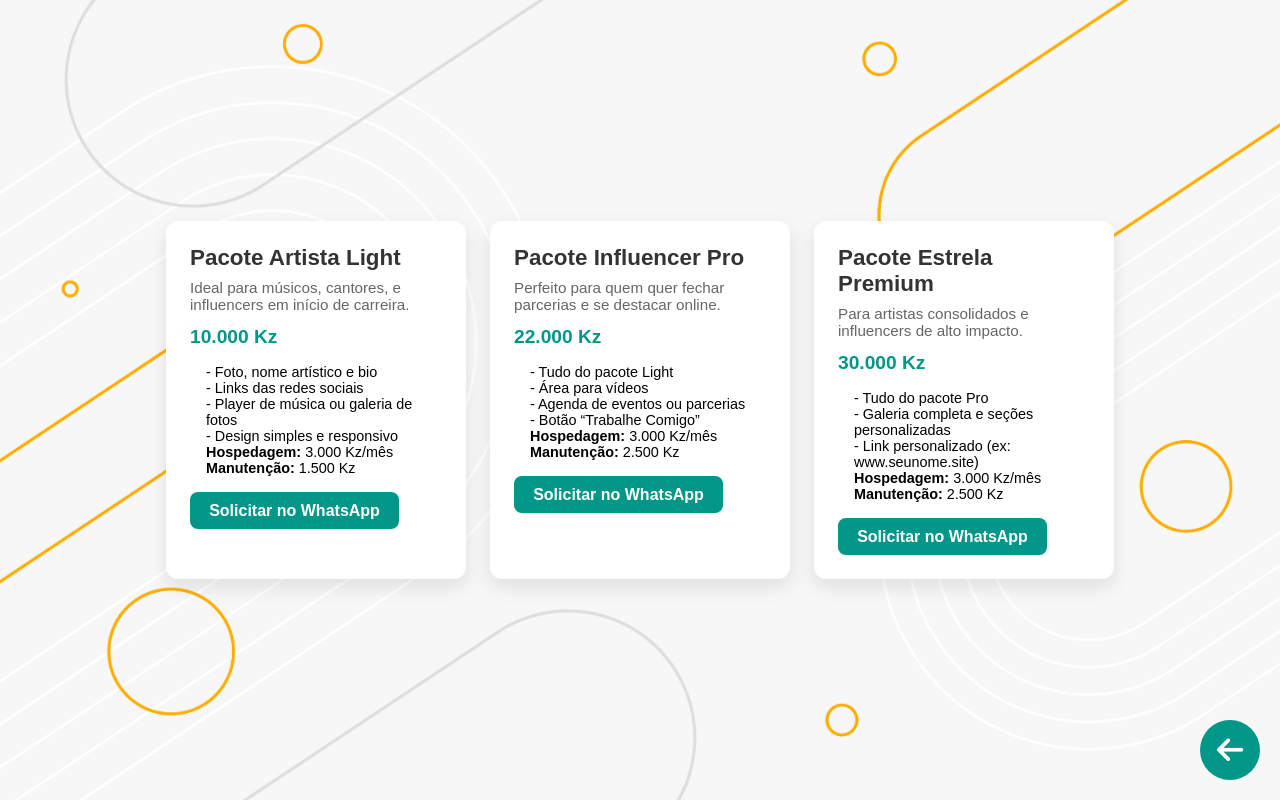
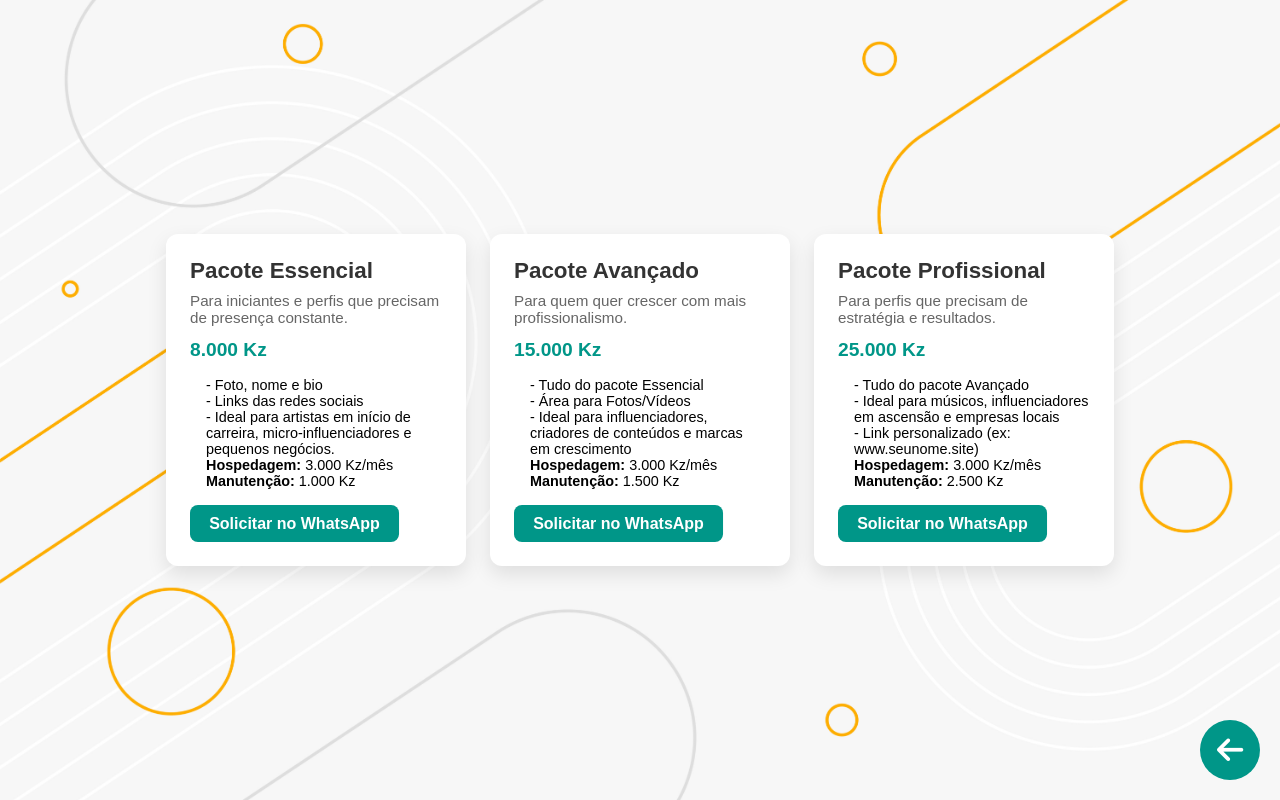
Before and after one commit to RosarioCatonde/memesdanguimbi, a plain HTML site: page pacotes.html in a window 1280 px wide. Drawn offline with nearby package versions, Linux system fonts and the light colour scheme; a web font is replaced by a local one.

Commit message:
Add files via upload

```diff
--- a/pacotes.html
+++ b/pacotes.html
@@ -55,42 +55,42 @@
         <a href="index.html" class="botao-circular"><i class="fas fa-arrow-left"></i></a>
 
         <div class="card">
-            <h2>Pacote Artista Light</h2>
-            <p class="short-desc">Ideal para músicos, cantores, e influencers em início de carreira. </p>
-            <p class="price">10.000 Kz</p>
+            <h2>Pacote Essencial</h2>
+            <p class="short-desc">Para iniciantes e perfis que precisam de presença constante.</p>
+            <p class="price">8.000 Kz</p>
             <ul>
-              <li>- Foto, nome artístico e bio</li>
+              <li>- Foto, nome e bio</li>
               <li>- Links das redes sociais</li>
-              <li>- Player de música ou galeria de fotos</li>
-              <li>- Design simples e responsivo</li>
+              <li>- Ideal para artistas em início de carreira, micro-influenciadores e pequenos negócios.</li>
               <li><strong>Hospedagem:</strong> 3.000 Kz/mês</li>
-              <li><strong>Manutenção:</strong> 1.500 Kz</li>
+              <li><strong>Manutenção:</strong> 1.000 Kz</li>
             </ul>
             <a href="https://wa.me/244958923794?text=Olá%20preciso%20do%20Pacote%20Artista%20Light" class="btn">Solicitar no WhatsApp</a>
         </div>
 
+
+
         <div class="card">
-            <h2>Pacote Influencer Pro</h2>
-            <p class="short-desc">Perfeito para quem quer fechar parcerias e se destacar online.</p>
-            <p class="price">22.000 Kz</p>
+            <h2>Pacote Avançado</h2>
+            <p class="short-desc">Para quem quer crescer com mais profissionalismo.</p>
+            <p class="price">15.000 Kz</p>
             <ul>
-              <li>- Tudo do pacote Light</li>
-              <li>- Área para vídeos</li>
-              <li>- Agenda de eventos ou parcerias </li>
-              <li>- Botão “Trabalhe Comigo” </li>
+              <li>- Tudo do pacote Essencial</li>
+              <li>- Área para Fotos/Vídeos</li>
+              <li>- Ideal para influenciadores, criadores de conteúdos e marcas em crescimento</li>
               <li><strong>Hospedagem:</strong> 3.000 Kz/mês</li>
-              <li><strong>Manutenção:</strong> 2.500 Kz</li>
+              <li><strong>Manutenção:</strong> 1.500 Kz</li>
             </ul>
-            <a href="https://wa.me/244958923794?text=Olá%20preciso%20do%20Pacote%20Influencer%20Pro" class="btn">Solicitar no WhatsApp</a>
+            <a href="https://wa.me/244958923794?text=Olá%20preciso%20do%20Pacote%20Avançado." class="btn">Solicitar no WhatsApp</a>
         </div>
 
         <div class="card">
-            <h2>Pacote Estrela Premium</h2>
-            <p class="short-desc">Para artistas consolidados e influencers de alto impacto.</p>
-            <p class="price">30.000 Kz</p>
+            <h2>Pacote Profissional</h2>
+            <p class="short-desc">Para perfis que precisam de estratégia e resultados.</p>
+            <p class="price">25.000 Kz</p>
             <ul>
-              <li>- Tudo do pacote Pro</li>
-              <li>- Galeria completa e seções personalizadas</li>
+              <li>- Tudo do pacote Avançado</li>
+              <li>- Ideal para músicos, influenciadores em ascensão e empresas locais</li>
               <li>- Link personalizado (ex: www.seunome.site)</li>
               <li><strong>Hospedagem:</strong> 3.000 Kz/mês</li>
               <li><strong>Manutenção:</strong> 2.500 Kz</li>
```
